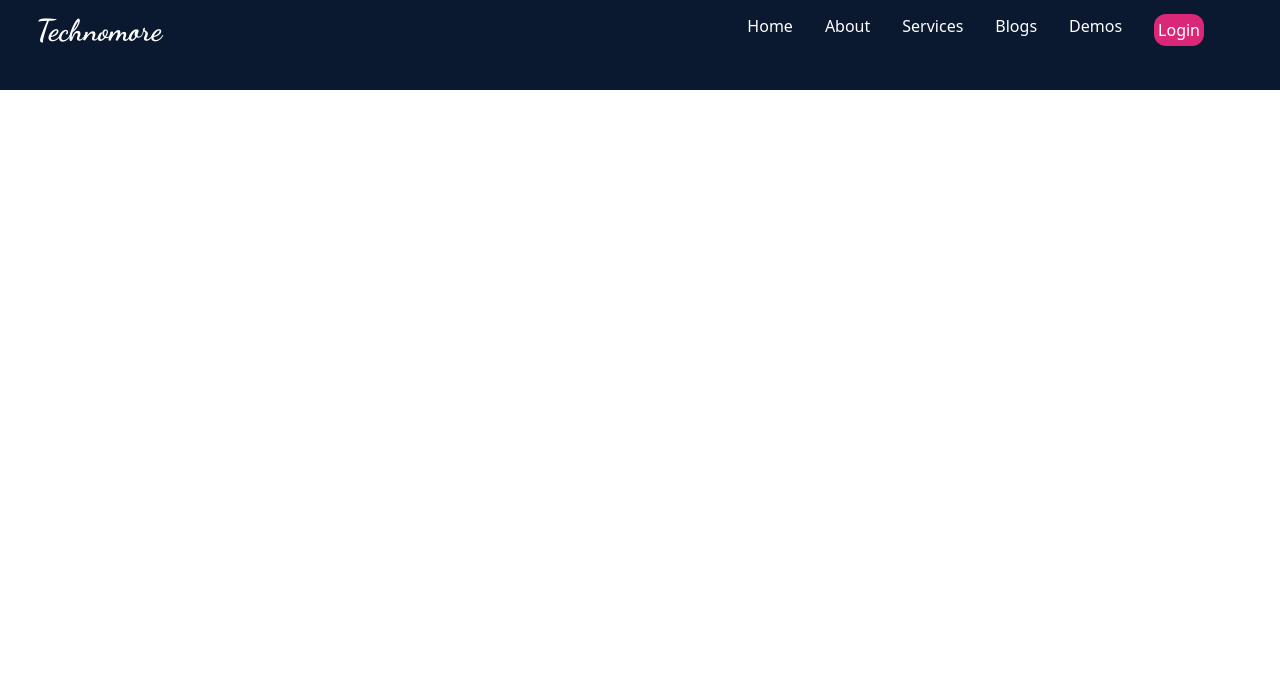
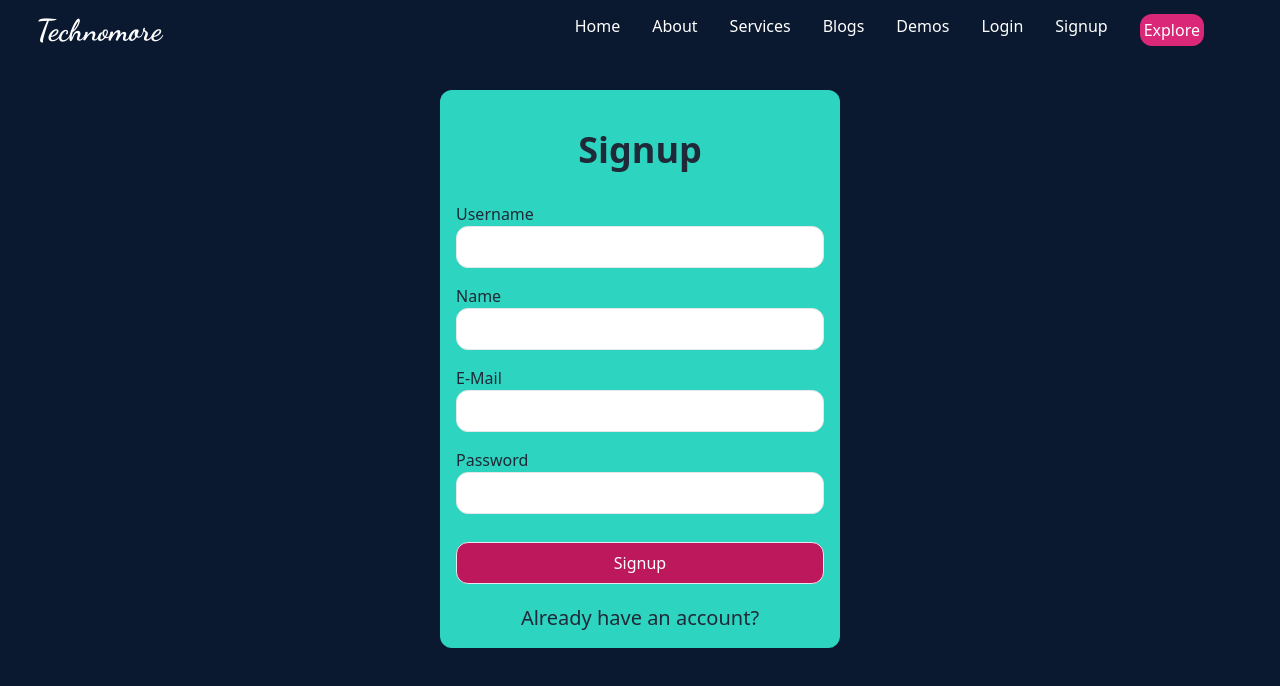
Before and after one commit to ShahriarPriyo/Technomore_frontend, a React (Create React App) app: page /signup in a window 1280 px wide. Shown: the top 686 px of the page. Built offline with nearby package versions, Linux system fonts and the light colour scheme; a web font is replaced by a local one.

Commit message:
made view details and login,signup page

```diff
--- a/src/App.js
+++ b/src/App.js
@@ -7,6 +7,10 @@ import About from './Components/About/About';
 import Services from './Components/Services/Services';
 import Blogs from './Components/Blogs/Blogs';
 import Demos from './Components/Demos/Demos';
+import Login from './Components/Login/Login';
+import Signup from './Components/Signup/Signup';
+import NotFound from './Components/NotFound.js/NotFound';
+import BlogDetail from './Components/BlogDetails/BlogDetail';
 // import { Link } from 'react-router-dom';
 
 function App() {
@@ -19,6 +23,10 @@ function App() {
         <Route path='/services' element={<Services></Services>}></Route>
         <Route path='/blogs' element={<Blogs></Blogs>}></Route>
         <Route path='/demos' element={<Demos></Demos>}></Route>
+        <Route path='/login' element={<Login></Login>}></Route>
+        <Route path='/signup' element={<Signup></Signup>}></Route>
+        <Route path='/blog/:blogId' element={<BlogDetail></BlogDetail>}></Route>
+        <Route path='*' element={<NotFound></NotFound>}></Route>
       </Routes>
     </div>
   );
--- /dev/null
+++ b/src/Components/BlogDetails/BlogDetail.js
@@ -0,0 +1,46 @@
+import axios from 'axios';
+import React, { useState, useEffect } from 'react';
+import { useParams } from 'react-router-dom';
+import { useNavigate } from 'react-router-dom';
+
+const BlogDetail = () => {
+    const { blogId } = useParams();
+    const [blog, setBlog] = useState([]);
+    const navigate = useNavigate();
+    const goToHome = () => {
+        navigate('/')
+    }
+    const goToBlogs = () => {
+        navigate('/demos')
+    }
+
+    useEffect(() => {
+        const fetchData = async () => {
+            const res = await axios.get(`http://localhost:3001/api/v1/posts/${blogId}`);
+            setBlog(res.data);
+        };
+        fetchData();
+    }, []);
+
+    return (
+        <div className='bg-[#0a192f] h-screen pl-40'>
+
+            <div class="card w-96 bg-gray-200 shadow-teal-300 shadow-lg h-96">
+
+                <div class="card-body">
+                    <h2 class="card-title text-2xl">
+                        {blog.title}
+                        <div class="badge badge-secondary h-10">{blog.username}</div>
+                    </h2>
+                    <p>{blog.description}</p>
+                    <div class="card-actions justify-end">
+                        <button onClick={goToHome} class="btn btn-secondary">Return to Home</button>
+                        <button onClick={goToBlogs} class="btn btn-secondary">Return to Blogs</button>
+                    </div>
+                </div>
+            </div>
+        </div>
+    );
+};
+
+export default BlogDetail;
--- a/src/Components/Demos/Demo.js
+++ b/src/Components/Demos/Demo.js
@@ -1,11 +1,17 @@
 import React from 'react';
+import { useNavigate } from 'react-router-dom';
 
 const Demo = ({ demo }) => {
-    const { title, username, description } = demo;
+    const { title, username, description, id } = demo;
+    const navigate = useNavigate();
+    const showBlogDetail = () => {
+        const path = `/blog/${id}`
+        navigate(path);
+
+    }
     return (
         <div>
             <div class="card w-96 bg-teal-200 shadow-teal-300 shadow-lg h-96">
-                {/* <figure><img src="https://placeimg.com/400/225/arch" alt="Shoes" /></figure> */}
                 <div class="card-body">
                     <h2 class="card-title text-2xl">
                         {title}
@@ -13,7 +19,7 @@ const Demo = ({ demo }) => {
                     </h2>
                     <p>{description}</p>
                     <div class="card-actions justify-end">
-                        <button class="btn btn-secondary">View Full Story</button>
+                        <button onClick={showBlogDetail} class="btn btn-secondary">View Full Story</button>
                     </div>
                 </div>
             </div>
--- a/src/Components/Login/Login.js
+++ b/src/Components/Login/Login.js
@@ -1,9 +1,29 @@
 import React from 'react';
+import { useNavigate } from 'react-router-dom';
+
 
 const Login = () => {
+    const navigate = useNavigate();
+    const goToSignup = () => {
+        navigate('/signup')
+    }
     return (
-        <div>
-
+        <div className='h-screen w-full bg-[#0a192f] px-4'>
+            <form className='max-w-[400px] w-full mx-auto bg-teal-400 p-4 rounded-xl'>
+                <h2 className='text-4xl font-bold text-center py-6 '>Login</h2>
+                <div className='flex flex-col py-2'>
+                    <label>Username</label>
+                    <input className='border p-2 rounded-xl' type="text" />
+                </div>
+                <div className='flex flex-col py-2'>
+                    <label>Password</label>
+                    <input className='border p-2 rounded-xl' type="password" />
+                </div>
+                <button className='border w-full my-5 py-2 bg-pink-700 hover:bg-indigo-500 text-white rounded-xl'>Sign In</button>
+                <div className='flex justify-center text-xl'>
+                    <button onClick={goToSignup} className='hover:bg-red-700 hover:rounded-xl hover:text-white hover:p-3'>Create an account</button>
+                </div>
+            </form>
         </div>
     );
 };
--- a/src/Components/Navbar/Navbar.js
+++ b/src/Components/Navbar/Navbar.js
@@ -15,7 +15,9 @@ const Navbar = () => {
                         <NavLink to='/services' className='px-4 hover:bg-pink-700 hover:rounded-md'>Services</NavLink>
                         <NavLink to='/blogs' className='px-4 hover:bg-pink-700 hover:rounded-md'>Blogs</NavLink>
                         <NavLink to='/demos' className='px-4 hover:bg-pink-700 hover:rounded-md'>Demos</NavLink>
-                        <button className='bg-pink-600 p-1 rounded-xl mx-4 text-white hover:bg-red-700'>Login</button>
+                        <NavLink to='/login' className='px-4 hover:bg-pink-700 hover:rounded-md'>Login</NavLink>
+                        <NavLink to='/signup' className='px-4 hover:bg-pink-700 hover:rounded-md'>Signup</NavLink>
+                        <button className='bg-pink-600 p-1 rounded-xl mx-4 text-white hover:bg-red-700'>Explore</button>
                     </div>
                 </div>
 
--- /dev/null
+++ b/src/Components/NotFound.js/NotFound.js
@@ -0,0 +1,12 @@
+import React from 'react';
+
+const NotFound = () => {
+    return (
+        <div>
+            <h1>The page you are looking for is not avaiable</h1>
+            <p>404 page not found</p>
+        </div>
+    );
+};
+
+export default NotFound;
--- a/src/Components/Signup/Signup.js
+++ b/src/Components/Signup/Signup.js
@@ -1,9 +1,36 @@
 import React from 'react';
+import { useNavigate } from 'react-router-dom';
 
 const Signup = () => {
+    const navigate = useNavigate();
+    const goTologin = () => {
+        navigate('/login')
+    }
     return (
-        <div>
-
+        <div className='h-screen w-full bg-[#0a192f] px-4'>
+            <form className='max-w-[400px] w-full mx-auto bg-teal-400 p-4 rounded-xl'>
+                <h2 className='text-4xl font-bold text-center py-6 '>Signup</h2>
+                <div className='flex flex-col py-2'>
+                    <label>Username</label>
+                    <input className='border p-2 rounded-xl' type="text" />
+                </div>
+                <div className='flex flex-col py-2'>
+                    <label>Name</label>
+                    <input className='border p-2 rounded-xl' type="text" />
+                </div>
+                <div className='flex flex-col py-2'>
+                    <label>E-Mail</label>
+                    <input className='border p-2 rounded-xl' type="email" />
+                </div>
+                <div className='flex flex-col py-2'>
+                    <label>Password</label>
+                    <input className='border p-2 rounded-xl' type="password" />
+                </div>
+                <button className='border w-full my-5 py-2 bg-pink-700 hover:bg-indigo-500 text-white rounded-xl'>Signup</button>
+                <div className='flex justify-center text-xl'>
+                    <button onClick={goTologin} className='hover:bg-red-700 hover:rounded-xl hover:text-white hover:p-3'>Already have an account?</button>
+                </div>
+            </form>
         </div>
     );
 };
```
